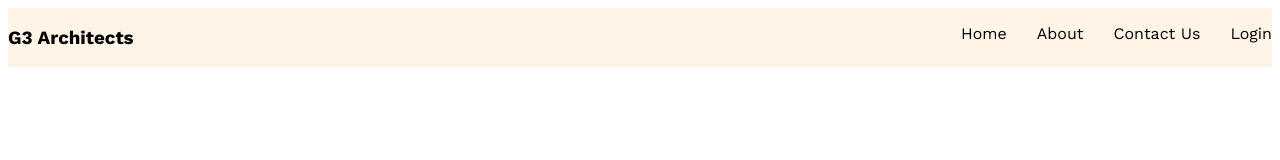
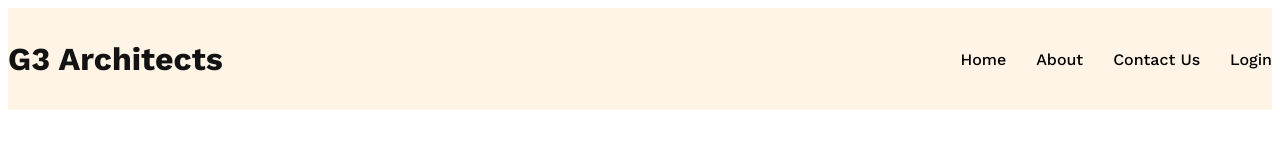
Before and after one commit to hasibprangon/g3-Architects-Again, a plain HTML site: page index.html in a window 1280 px wide. Drawn offline with nearby package versions, Linux system fonts and the light colour scheme; a web font is replaced by a local one.

Commit message:
style added on nav

```diff
--- a/styles/architects.css
+++ b/styles/architects.css
@@ -1,5 +1,6 @@
 /* adding fonts */
 @import url('https://fonts.googleapis.com/css2?family=Azeret+Mono:ital,wght@0,100..900;1,100..900&family=Work+Sans:ital,wght@0,100..900;1,100..900&display=swap');
+
 .work-sans-font {
     font-family: "Work Sans", sans-serif;
     font-optical-sizing: auto;
@@ -7,30 +8,49 @@
 }
 
 /* shared styles */
-.displayFlex{
+.displayFlex {
     display: flex;
 }
 
-.bgColor{
+.bgColor {
     background-color: rgba(255, 144, 14, 0.1);
 }
+
 /* Header styles */
 
 /* nav styles */
-  .navBar{
+.brandName {
+    color: rgb(19, 19, 19);
+    font-size: 2rem;
+    font-weight: 700;
+}
+
+.navLink {
+    color: rgb(66, 66, 66);
+    font-size: 1rem;
+    font-weight: 500;
+}
+
+.navBar {
     justify-content: space-between;
+    align-items: center;
 }
-  .navLinks{
+
+.navLinks {
     gap: 30px;
 }
-  .navItem{
+
+.navItem {
     list-style: none;
 }
+
 .navLink {
     color: black;
     text-decoration: none;
 }
-.navBar, .banner {
+
+.navBar,
+.banner {
     max-width: 1440px;
     margin: 0 auto;
 }
```
Lines whose indentation alone changed are shown as unchanged.
